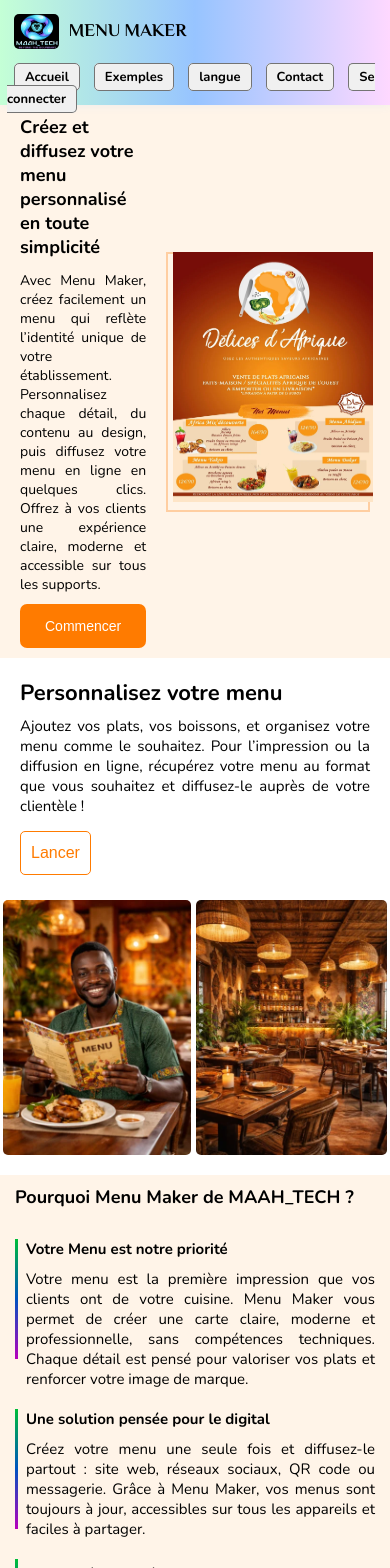
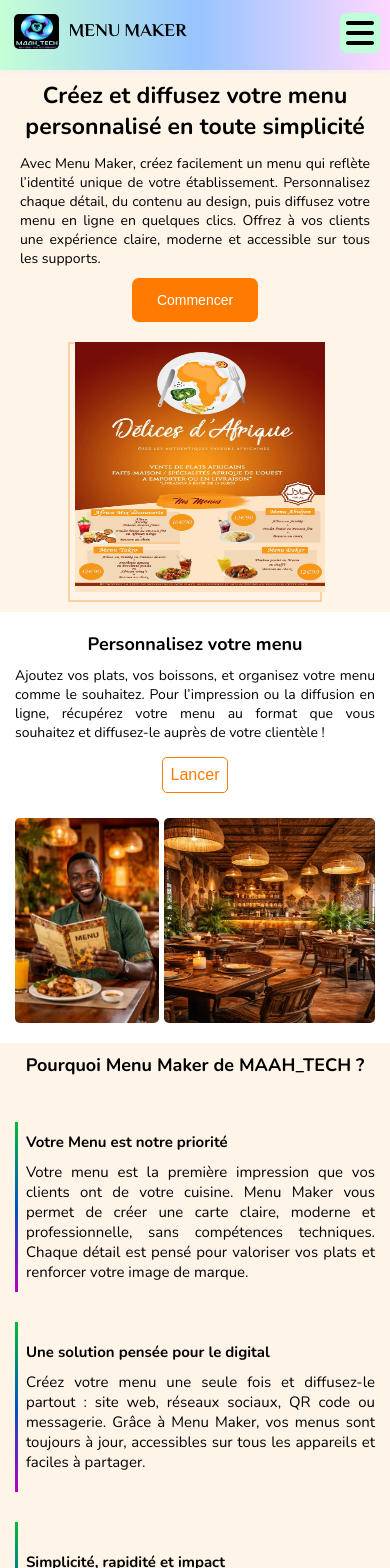
Before and after one commit to Maah97/Menu_Maker_Restaurant, a React (Vite) app: page / in a window 390 px wide. Shown: the top 1568 px of the page. Built offline with nearby package versions, Linux system fonts and the light colour scheme.

Commit message:
feat: implement responsive navigation toggle and enhance footer styles for better mobile experience

```diff
--- a/src/components/header.tsx
+++ b/src/components/header.tsx
@@ -2,6 +2,18 @@
 import menuHamburger from '../assets/menu-hamburger.svg'
 
 export default function Header() {
+    function toggleClass() {
+        const nav = document.querySelector('nav') as HTMLElement;
+        nav.classList.toggle('active');
+        document.addEventListener('click', (e: Event) => {
+            const menuHamburger = document.querySelector('.menu-hamburger') as HTMLElement;
+            const isClickedInsideMenuHamburger = menuHamburger.contains(e.target as Node) || false ;
+            const isClickedInsideMenu = nav.contains(e.target as Node) || false ;
+            if (!isClickedInsideMenuHamburger && !isClickedInsideMenu) {
+                nav.classList.remove('active');
+            }
+        });
+    }
     return (
         <header>
             <div className="container">
@@ -16,7 +28,7 @@
                     <span>Contact</span>
                     <span>Se connecter</span>
                 </nav>
-                <div className="menu-hamburger">
+                <div className="menu-hamburger" onClick={toggleClass}>
                     <img src={menuHamburger} alt="Image Menu Hamburger" />
                 </div>
             </div>
--- a/src/styles/_footer.scss
+++ b/src/styles/_footer.scss
@@ -333,4 +333,68 @@
             }
         }
     }
+    @media (max-width: 450px) {
+        .bloc1 {
+            margin: 15px;
+            gap: 25px;
+            .sous-bloc1-txt {
+                gap: 15px;
+                .bloc-txt {
+                    .txt {
+                        font-size: 13px;
+                    }
+                }
+            }
+            .sous-bloc1-btn {
+                gap: 15px;
+                .btn-footer-contact-us {
+                    padding: 1px 4px;
+                    font-size: 14px;
+                }
+                .select-langage {
+                    padding: 1px 4px;
+                    gap: 3px;
+                    i {
+                        font-size: 14px;
+                    }
+                    .select-lang-footer {
+                        font-size: 14px;
+                        option {
+                            font-size: 14px;
+                        }
+                    }
+                }
+            }
+        }
+        .bloc2 {
+            padding: 15px 7px;
+            gap: 15px;
+            .sous-bloc2-txt1 {
+                font-size: 12px;
+                @media (max-width: 348px) {
+                    font-size: 10px;
+                }
+            }
+            .sous-bloc2-icones {
+                gap: 15px;
+                .icone {
+                    padding: 4px;
+                    border-radius: 7px;
+                    i {
+                        font-size: 20px;
+                    }
+                    .image-X-twitter {
+                        width: 20px;
+                        height: 20px;
+                    }
+                }
+            }
+            .sous-bloc2-txt2 {
+                gap: 20px;
+                a {
+                    font-size: 12px;
+                }
+            }
+        }
+    }
 }
--- a/src/styles/_header.scss
+++ b/src/styles/_header.scss
@@ -48,6 +48,11 @@
                     background: #ffffffd8;
                 }
             }
+        }
+        .menu-hamburger {
+            width: 40px;
+            height: 40px;
+            display: none;
         }
     }
     @media (max-width: 1690px) {
@@ -121,9 +126,9 @@
         }
     }
     @media (max-width: 602px) {
-        height: 105px;
+        height: 70px;
         .container {
-            flex-direction: column;
+            flex-direction: row;
             .title-and-logo {
                 align-self: flex-start;
                 flex-direction: row;
@@ -141,15 +146,41 @@
                 }
             }
             nav {
-                align-self: flex-start;
-                margin-left: 7px;
+                position: absolute;
+                display: none;
+                flex-direction: column;
+                position: absolute;
+                width: 175px;
+                gap: 10px;
+                top: 55px;
+                background-color: rgb(255, 255, 255);
+                left: calc((100vw - 175px));
+                align-self: flex-end;
+                border-radius: 5px;
+                box-shadow: 10px solid black;
+                border: 1px solid black;
                 span {
-                    margin: 0px 7px;
-                    font-size: 13px;
-                    padding: 4px 10px;
-                    background-color: rgb(240, 240, 240);
-                    border-color: rgb(116, 116, 116);
+                    width: 100%;
+                    text-align: center;
+                    margin: 0px;
+                    border-radius: 0px;
+                    border: none;
+                    border-bottom: 1px solid black;
+                    font-size: 16px;
                 }
+            }
+            .menu-hamburger {
+                display: flex;
+                margin: 0px 10px 0px 0px;
+                cursor: pointer;
+                background-color: rgb(191, 255, 218);
+                border-radius: 7px;
+                &:hover {
+                    background-color: rgb(255, 255, 255);
+                }
+            }
+            nav.active {
+                display: flex;
             }
         }
     }
--- a/src/styles/_home.scss
+++ b/src/styles/_home.scss
@@ -1028,7 +1028,7 @@
         }
     }
     @media (max-width: 602px) {
-        margin-top: 105px;
+        margin-top: 70px;
         .container-presentation {
             .presentation {
                 padding: 10px 20px;
@@ -1105,26 +1105,38 @@
                 }
             }
         }
+        .container-contact {
+            .contact {
+                .form-contact {
+                    .btn-envoyer-le-message {
+                        width: 100%;
+                    }
+                }
+            }
+        }
     }
-    @media (max-width: 451px) {
-        margin-top: 105px;
+    @media (max-width: 450px) {
+        margin-top: 70px;
         .container-presentation {
             .presentation {
-                padding: 10px 20px;
+                flex-direction: column;
                 .txt-presentation {
+                    display: flex;
+                    justify-content: center;
+                    align-items: center;
+                    flex-direction: column;
                     h2 {
-                        font-size: 22px;
-                        @media (max-width: 492px) {
-                            font-size: 18px;
-                        }
+                        font-size: 23px;
+                        text-align: center;
+                    }
+                    .btn-commencer {
+                        margin: 0px auto;
                     }
                 }
                 .img-presentation {
                     img {
-                        width: 200px;
+                        width: 250px;
                         height: 250px;
-                        top: -2px;
-                        left: 5px;
                     }
                 }
             }
@@ -1132,33 +1144,36 @@
         .container-personnalisation-menu {
             .personnalisation-menu {
                 flex-direction: column;
-                padding: 0px 20px;
+                padding: 0px 15px;
                 .txt-personnalisation-menu {
+                    display: flex;
+                    justify-content: center;
+                    align-items: center;
+                    flex-direction: column;
                     h2 {
-                        font-size: 22px;
-                        margin-bottom: 8px;
+                        font-size: 18px;
+                        margin-bottom: 10px;
                     }
                     P {
-                        font-size: 15px;
-                        text-align: justify;
+                        font-size: 14px;
+                        align-self: flex-start;
                     }
                     .lancer {
-                        padding: 12px 10px;
+                        padding: 8px 8px;
                         border-radius: 5px;
                         font-size: 16px;
                     }
                 }
                 .img-personnalisation-menu {
-                    width: 100%;
                     gap: 5px;
                     justify-content: center;
                     img {
-                        width: 100%;
-                        height: 255px;
+                        width: 40%;
+                        height: 205px;
                         border-radius: 5px;
                     }
                     .img1 {
-                        width: 100%;
+                        width: 60%;
                     }
                 }
             }
@@ -1175,11 +1190,57 @@
                     }
                 }
                 .txt-why-menu-maker {
+                    display: flex;
+                    flex-direction: column;
+                    align-items: center;
+                    justify-content: center;
+                    h2 {
+                        text-align: center;
+                    }
+                    .bloc {
+                        margin: 15px 0px;
+                        .lineaire-gradiant {
+                            height: 170px;
+                        }
+                    }
                     .btn-creer-un-menu {
-                        padding: 10px 20px;
-                        border-radius: 7px;
-                        font-size: 18px;
-                        margin: 5px 0px 30px 0px;
+                        padding: 7px 15px;
+                        border-radius: 5px;
+                        font-size: 16px;
+                        margin: 10px 0px 50px 0px;
+                    }
+                }
+            }
+        }
+        .container-how-to-create-your-menu-maker {
+            .how-to-create-your-menu-maker {
+                h2 {
+                    font-size: 18px;
+                    margin: 30px 10px 10px 10px;
+                    text-align: center;
+                }
+                p {
+                    font-size: 14px;
+                }
+                .bloc-steps {
+                    .container-steps {
+                        .steps {
+                            p {
+                                font-size: 14px;
+                                padding: 0px 28px;
+                            }
+                        }
+                    }
+                }
+            }
+        }
+        .container-contact {
+            .contact {
+                padding: 30px 28px;
+                .form-contact {
+                    .btn-envoyer-le-message {
+                        font-size: 13px;
+                        width: 70%;
                     }
                 }
             }
```
